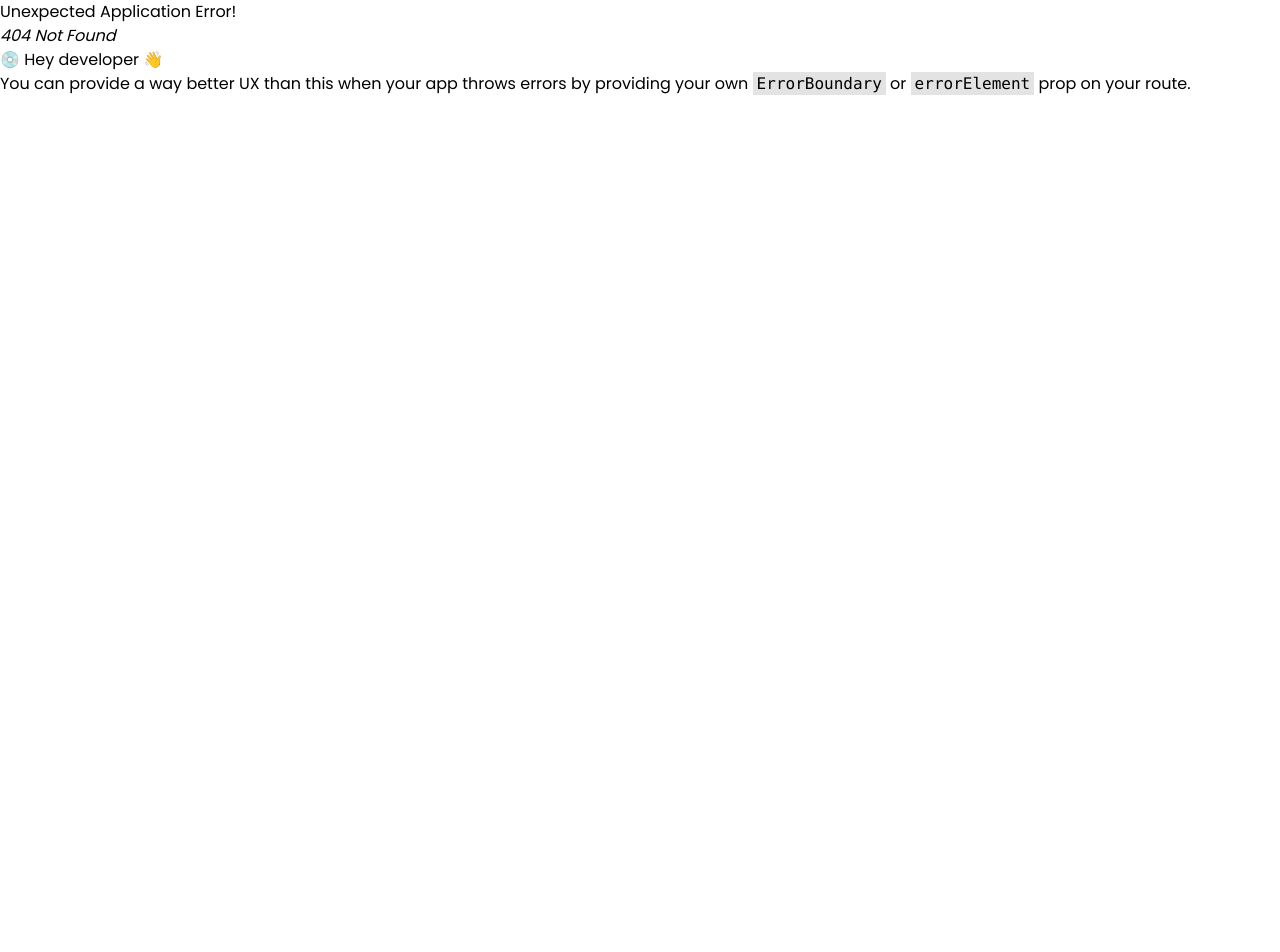
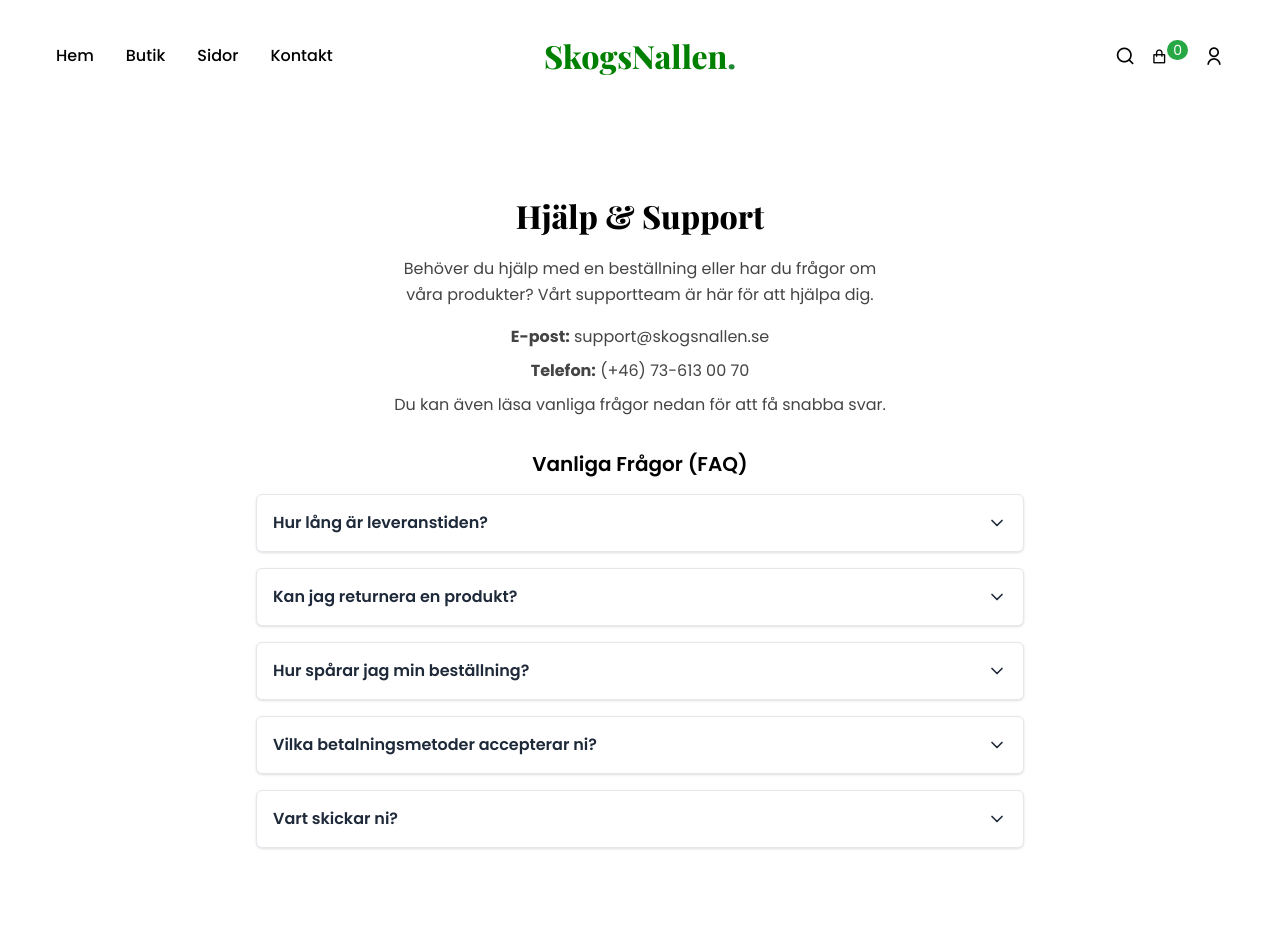
Before and after one commit to Darougah/SkogsNallen, a React (Vite) app in the folder frontend/: page /pages/help in a window 1280 px wide. Before the commit this address had no page. Shown: the top 952 px of the page. Before the commit the page ends 800 px from the top, so only its background shows below. Built offline with nearby package versions, Linux system fonts and the light colour scheme.

Commit message:
Add extra pages(about,careers,help,terms) for footer

```diff
--- /dev/null
+++ b/frontend/src/pages/static/AboutPage.jsx
@@ -0,0 +1,31 @@
+import React from 'react';
+
+const AboutPage = () => {
+  return (
+    <section className="section__container text-center py-16">
+      <h2 className="section__header mb-8 text-3xl">Om SkogsNallen</h2>
+      <div className="max-w-5xl mx-auto bg-white p-10 rounded-xl shadow-lg text-left text-gray-700">
+        <p className="mb-6 text-lg">
+          SkogsNallen är en passionerad och familjeägd leksaksbutik med hjärtat i hållbarhet, kreativitet och barns utveckling.
+          Vårt handplockade sortiment består av pedagogiska, trygga och inspirerande leksaker som passar barn i alla åldrar.
+        </p>
+
+        <p className="mb-6 text-lg">
+          Vi tror på lärande genom lek – att varje leksak är en möjlighet att upptäcka, förstå och växa. Genom att välja produkter
+          som stimulerar fantasi och nyfikenhet, vill vi bidra till en mer medveten och magisk barndom.
+        </p>
+
+        <p className="mb-6 text-lg">
+          Som småföretag är vi stolta över vår personliga service, vårt engagemang i kundrelationer och vår närhet till varje beställning.
+          Vi är mer än bara en butik – vi är en gemenskap som bryr sig om nästa generation.
+        </p>
+
+        <p className="text-lg">
+          Tack för att du stödjer oss och väljer leksaker som gör skillnad. Tillsammans skapar vi glädje, trygghet och meningsfulla minnen.
+        </p>
+      </div>
+    </section>
+  );
+};
+
+export default AboutPage;
--- /dev/null
+++ b/frontend/src/pages/static/CareersPage.jsx
@@ -0,0 +1,35 @@
+import React from 'react';
+
+const CareersPage = () => {
+  return (
+    <section className="section__container text-center py-16">
+      <h2 className="section__header mb-8 text-3xl">Jobba med oss</h2>
+      <div className="max-w-5xl mx-auto bg-white p-10 rounded-xl shadow-lg text-left">
+        <p className="text-lg text-gray-700 mb-6">
+          På SkogsNallen bygger vi mer än bara leksaker – vi bygger framtiden. Vi söker passionerade, kreativa och engagerade personer
+          som vill bidra till barns utveckling och glädje genom hållbar och pedagogisk lek.
+        </p>
+
+        <h3 className="text-xl font-semibold text-gray-800 mb-3">Vad vi erbjuder:</h3>
+        <ul className="list-disc pl-6 space-y-3 text-gray-700 mb-6">
+          <li>En inkluderande och varm arbetsmiljö där alla röster räknas.</li>
+          <li>Möjlighet att växa både personligt och professionellt.</li>
+          <li>Arbete med produkter som gör skillnad i barns liv.</li>
+          <li>Flexibilitet, kreativitet och gemenskap i vardagen.</li>
+        </ul>
+
+        <h3 className="text-xl font-semibold text-gray-800 mb-3">Hur du söker</h3>
+        <p className="text-gray-700 mb-6">
+          Vi annonserar lediga tjänster här på sidan – men vi älskar också spontanansökningar!
+          Skicka gärna ditt CV och ett personligt brev till <a href="mailto:jobb@skogsnallen.se" className="text-primary underline">jobb@skogsnallen.se</a>.
+        </p>
+
+        <p className="text-gray-700">
+          Vill du vara med och skapa något meningsfullt varje dag? Tveka inte att höra av dig – vi ser fram emot att lära känna dig!
+        </p>
+      </div>
+    </section>
+  );
+};
+
+export default CareersPage;
--- /dev/null
+++ b/frontend/src/pages/static/HelpPage.jsx
@@ -0,0 +1,70 @@
+import React, { useState } from 'react';
+import { FiChevronDown, FiChevronUp } from 'react-icons/fi';
+
+const HelpPage = () => {
+  const faqs = [
+    {
+      question: 'Hur lång är leveranstiden?',
+      answer: 'Normalt levererar vi inom 2–5 arbetsdagar. Under högsäsong kan det ta något längre tid.'
+    },
+    {
+      question: 'Kan jag returnera en produkt?',
+      answer: 'Ja, vi erbjuder 14 dagars öppet köp. Produkten måste vara oanvänd och i originalförpackning.'
+    },
+    {
+      question: 'Hur spårar jag min beställning?',
+      answer: 'När din order har skickats får du ett mejl med spårningsnummer och länk till fraktbolaget.'
+    },
+    {
+      question: 'Vilka betalningsmetoder accepterar ni?',
+      answer: 'Vi accepterar kortbetalning (Visa, MasterCard), Swish och Klarna.'
+    },
+    {
+      question: 'Vart skickar ni?',
+      answer: 'Vi levererar inom Sverige. För förfrågningar om internationell frakt, kontakta vår kundtjänst.'
+    }
+  ];
+
+  const [openIndex, setOpenIndex] = useState(null);
+
+  const toggleFAQ = (index) => {
+    setOpenIndex(openIndex === index ? null : index);
+  };
+
+  return (
+    <section className="section__container text-center py-12">
+      <h2 className="section__header mb-6">Hjälp & Support</h2>
+      <div className="section__subheader max-w-3xl mx-auto text-left text-base leading-relaxed">
+        <p className="mb-4">
+          Behöver du hjälp med en beställning eller har du frågor om våra produkter? Vårt supportteam är här för att hjälpa dig.
+        </p>
+        <p className="mb-2"><strong>E-post:</strong> support@skogsnallen.se</p>
+        <p className="mb-2"><strong>Telefon:</strong> (+46) 73-613 00 70</p>
+        <p className="mb-6">Du kan även läsa vanliga frågor nedan för att få snabba svar.</p>
+      </div>
+
+      <div className="max-w-3xl mx-auto">
+        <h3 className="text-xl font-semibold mb-4">Vanliga Frågor (FAQ)</h3>
+        <div className="space-y-4">
+          {faqs.map((faq, index) => (
+            <div
+              key={index}
+              className="border border-gray-200 p-4 rounded-md shadow-sm bg-white cursor-pointer"
+              onClick={() => toggleFAQ(index)}
+            >
+              <h4 className="font-semibold text-gray-800 flex justify-between items-center">
+                {faq.question}
+                {openIndex === index ? <FiChevronUp className="text-xl" /> : <FiChevronDown className="text-xl" />}
+              </h4>
+              {openIndex === index && (
+                <p className="text-gray-600 text-sm leading-relaxed mt-2">{faq.answer}</p>
+              )}
+            </div>
+          ))}
+        </div>
+      </div>
+    </section>
+  );
+};
+
+export default HelpPage;
--- /dev/null
+++ b/frontend/src/pages/static/TermsPage.jsx
@@ -0,0 +1,40 @@
+import React from 'react';
+
+const TermsPage = () => {
+  return (
+    <section className="section__container text-center py-16">
+      <h2 className="section__header mb-10 text-3xl">Villkor & Regler</h2>
+      <div className="max-w-5xl mx-auto text-left text-base leading-relaxed bg-white p-10 rounded-xl shadow-lg">
+        <p className="mb-6 text-gray-700">
+          När du handlar hos SkogsNallen accepterar du våra användarvillkor, vilket säkerställer en trygg och tydlig köpupplevelse.
+          Vi strävar efter full transparens och ansvar i hantering av både beställningar och dina personuppgifter.
+        </p>
+
+        <h3 className="text-xl font-semibold mb-3 text-gray-800">Köpvillkor</h3>
+        <ul className="list-disc pl-6 mb-6 space-y-3 text-gray-700">
+          <li>Alla priser på webbplatsen är inklusive moms (25%).</li>
+          <li>Du har alltid 14 dagars ångerrätt enligt distanshandelslagen.</li>
+          <li>Produkten ska returneras oanvänd och i ursprungligt skick för att återbetalning ska ske.</li>
+          <li>Fraktkostnader för retur bekostas av kunden, om inte annat överenskommits.</li>
+        </ul>
+
+        <h3 className="text-xl font-semibold mb-3 text-gray-800">Personuppgifter & Integritet</h3>
+        <p className="mb-6 text-gray-700">
+          Vi skyddar dina uppgifter enligt GDPR. Personlig information används endast för att genomföra din beställning och förbättra vår service.
+          Dina uppgifter säljs aldrig vidare till tredje part.
+        </p>
+
+        <h3 className="text-xl font-semibold mb-3 text-gray-800">Reklamationer & Kundtjänst</h3>
+        <p className="mb-6 text-gray-700">
+          Om du upptäcker fel på en vara, vänligen kontakta oss omgående via vår kundtjänst. Vi hanterar reklamationer snabbt och rättvist.
+        </p>
+
+        <p className="mt-8 text-gray-700">
+          För mer information, vänligen läs vår <a href="/pages/privacy" className="text-primary underline">Integritetspolicy</a> och <a href="/pages/user-agreement" className="text-primary underline">Användarvillkor</a>.
+        </p>
+      </div>
+    </section>
+  );
+};
+
+export default TermsPage;
```
Also changed, not shown: frontend/src/routers/router.jsx (+9 -0 lines).
